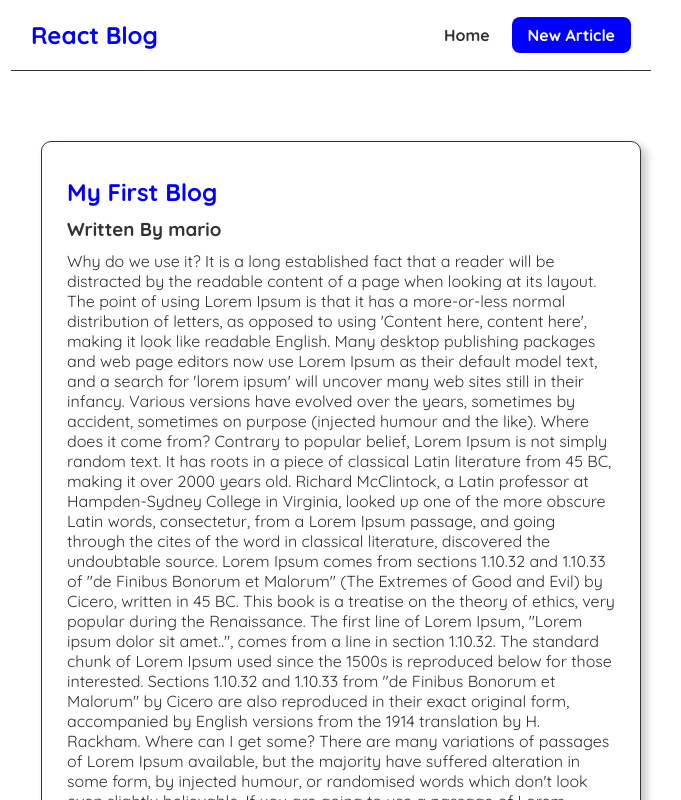
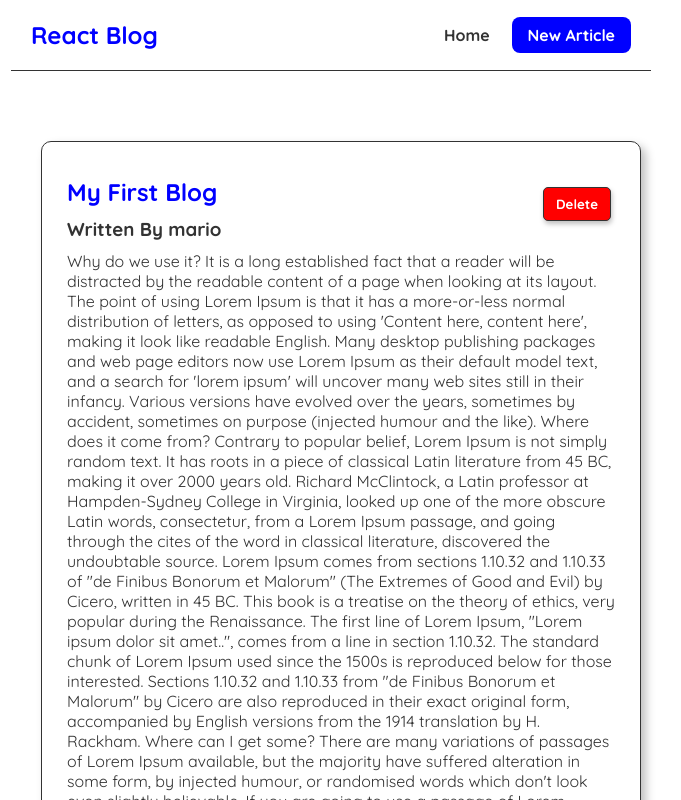
Before and after one commit to Yellow953/React-Blog, a React (Create React App) app: page /articles/1 in a window 1280 px wide. Shown: the top 800 px of the page, without its empty margins (309-990 px from the left). Built offline with nearby package versions, Linux system fonts and the light colour scheme; data requests are answered from the project's data file; the HTML template or start-up script is replaced by a standard one.

Commit message:
delete  + history redirect

```diff
--- a/src/ArticleDetail.js
+++ b/src/ArticleDetail.js
@@ -1,9 +1,19 @@
 import { useParams } from "react-router-dom/cjs/react-router-dom";
 import useFetch from './useFetch';
+import { useHistory } from "react-router-dom/cjs/react-router-dom";
 
 const ArticleDetail = () => {
     const { id } = useParams();
     const { data:article, error, isLoading } = useFetch('http://localhost:8000/articles/' + id);
+    const history = useHistory();
+
+    const handleDelete = () => {
+        fetch('http://localhost:8000/articles/' + id, {
+            method: 'DELETE'
+        }).then(() => {
+            history.push('/');
+        });
+    };
 
     return (
         <div className="container">
@@ -14,8 +24,14 @@ const ArticleDetail = () => {
             { article &&
                 <div className="blog-detail">
                     <article>
-                        <h2>{ article.title }</h2>
-                        <h3>Written By { article.author }</h3>
+                        <div className="layout">
+                            <div>
+                                <h2>{ article.title }</h2>
+                                <h3>Written By { article.author }</h3>
+                            </div>
+                            <button className="btn btn-danger" onClick={handleDelete}>Delete</button>
+                        </div>
+
                         <p>{ article.body }</p>
                     </article>
                 </div>
--- a/src/ArticleList.js
+++ b/src/ArticleList.js
@@ -12,7 +12,6 @@ const ArticleList = ({ articles, title }) => {
                     </div>
                     <div className="article-controls">
                         <Link to={ `/articles/${article.id}` } className="btn btn-primary">Show</Link>
-                        <Link to="/articles/delete" className="btn btn-danger">Delete</Link>
                     </div>
                 </div>
             ))}
--- a/src/Create.js
+++ b/src/Create.js
@@ -1,4 +1,5 @@
 import { useState } from "react";
+// import { useHistory } from "react-router-dom/cjs/react-router-dom";
 
 const Create = () => {
     const [ title, setTitle ] = useState('');
@@ -6,6 +7,7 @@ const Create = () => {
     const [ author, setAuthor ] = useState('mario');
     const [ isSending, setIsSending ] = useState(false);
     const [ message, setMessage ] = useState(null);
+    // const history = useHistory();
 
     const handleSubmit = (e) => {
         e.preventDefault();
@@ -23,6 +25,9 @@ const Create = () => {
             setTimeout(() => setMessage(null), 2000);
             setTitle('');
             setBody('');
+
+            // history.go(-1); // go back
+            // history.push('/'); // redirect to home page
         }).catch((e) => {
             setIsSending(false);
             setMessage(e.message);
--- a/src/index.css
+++ b/src/index.css
@@ -144,3 +144,9 @@ input, textarea, select{
   text-align: center;
   font-size: 2rem;
 }
+
+.layout{
+  display: flex;
+  justify-content: space-between;
+  align-items: center;
+}
```
Also changed, not shown: src/Home.js (line endings or trailing spaces).
